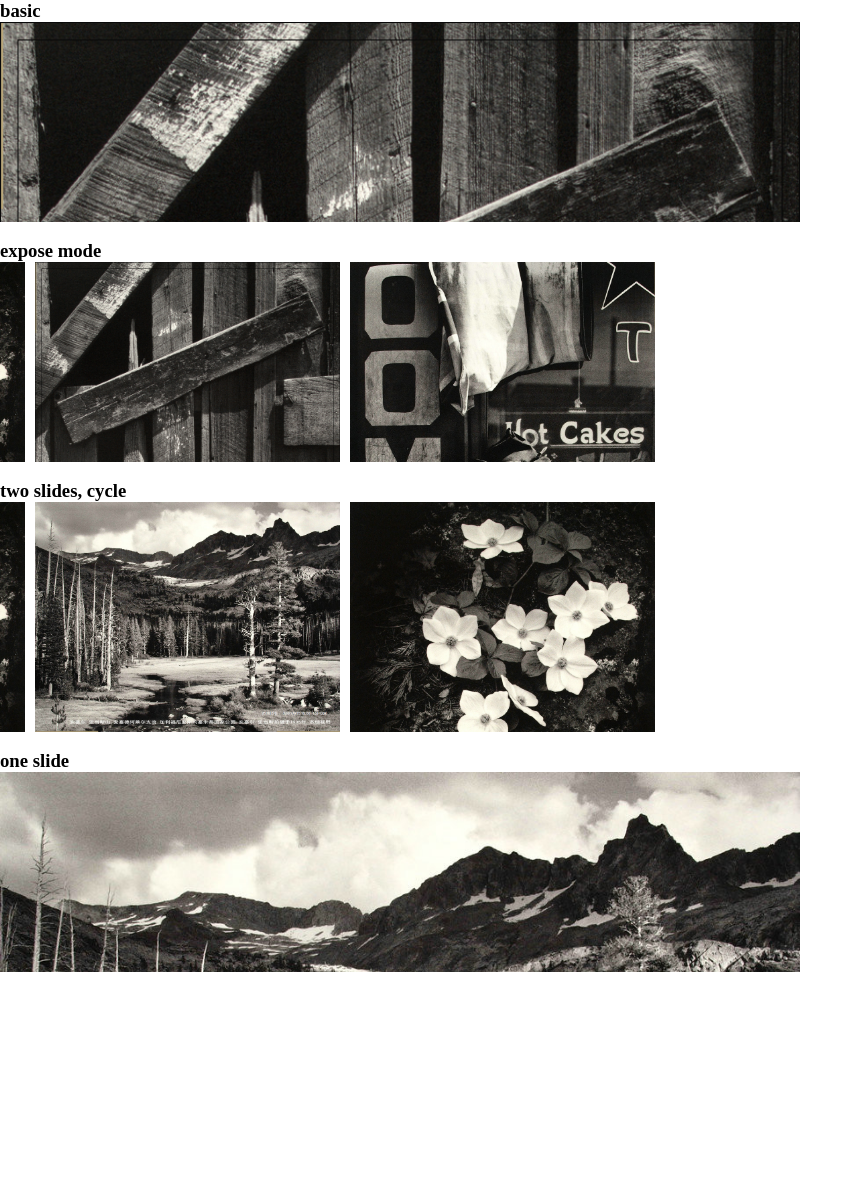
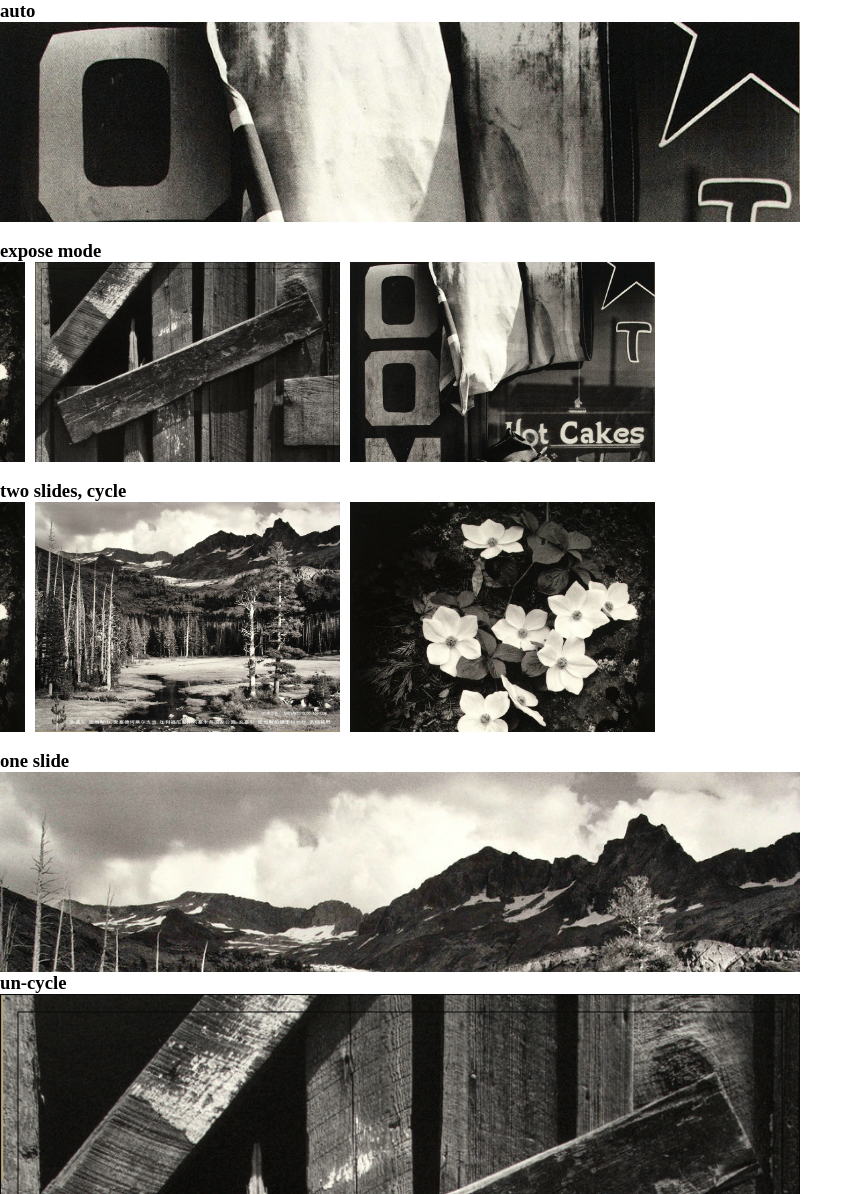
Before and after one commit to jiubao/swipe-core, a plain HTML site: page index.html in a window 1280 px wide. Shown: the whole page, without its empty margins (0-863 px from the left). Before the commit the page ends 972 px from the top, so only its background shows below. Drawn offline with Linux system fonts and the light colour scheme.

Commit message:
auto, css

```diff
--- a/index.html
+++ b/index.html
@@ -8,8 +8,8 @@
   </head>
   <body>
 
-      <h3>basic</h3>
-      <div id="swiper">
+    <h3>auto</h3>
+    <div id="auto">
       <div>
         <div><img src="./imgs/1.jpg" /> </div>
         <div><img src="./imgs/2.jpg" /> </div>
@@ -22,15 +22,15 @@
     <br>
 
     <h3>expose mode</h3>
-      <div id="swiper2">
-        <div class="swiper-main">
-          <div class="swiper-item2">
+    <div id="expose" class="swipe-core swipe-core-wh">
+      <div class="swipe-core-main">
+        <div class="swipe-core-item swipe-core-wh">
           <div class="box"> <img src="./imgs/1.jpg" /> </div>
         </div>
-          <div class="swiper-item2">
+        <div class="swipe-core-item swipe-core-wh">
           <div class="box"> <img src="./imgs/2.jpg" /> </div>
         </div>
-          <div class="swiper-item2">
+        <div class="swipe-core-item swipe-core-wh">
           <div class="box"> <img src="./imgs/3.jpg" /> </div>
         </div>
       </div>
@@ -39,7 +39,7 @@
     <br>
 
     <h3>two slides, cycle</h3>
-      <div id="swiper3">
+    <div id="two">
       <div>
         <div>
           <div class="box"> <img src="./imgs/5.jpg" /> </div>
@@ -53,7 +53,7 @@
     <br>
 
     <h3>one slide</h3>
-      <div id="swiper4">
+    <div id="one">
       <div>
         <div>
           <img src="./imgs/5.jpg" />
@@ -61,6 +61,15 @@
       </div>
     </div>
 
+    <h3>un-cycle</h3>
+    <div id="uncycle">
+      <div>
+        <div> <img src="./imgs/1.jpg" /> </div>
+        <div> <img src="./imgs/3.jpg" /> </div>
+        <div> <img src="./imgs/5.jpg" /> </div>
+      </div>
+    </div>
+
     <script src="./swipe-core.umd.js"></script>
     <script src="./index.js"></script>
   </body>
--- a/index.js
+++ b/index.js
@@ -1,33 +1,44 @@
-var root1 = document.getElementById('swiper')
+var basic = document.getElementById('auto')
+var expose = document.getElementById('expose')
+var two = document.getElementById('two');
+var one = document.getElementById('one');
+var uncycle = document.getElementById('uncycle');
+
 var screenWidth = window.screen.width
 window['swipe-core']({
-  root: root1,
-  elms: Array.prototype.slice.apply(root1.children[0].children),
+  root: basic,
+  elms: Array.prototype.slice.apply(basic.children[0].children),
   height: 200,
+  auto: true
   // width: window.screen.width
   // cycle: false,
   // index: 0
 })
 
 window['swipe-core']({
-  root: document.getElementById('swiper2'),
-  elms: document.querySelectorAll('.swiper-item2'),
-  width: 315,
-  expose: true
+  root: expose,
+  elms: Array.prototype.slice.apply(expose.children[0].children),
+  expose: true,
+  css: true
 })
 
-var root3 = document.getElementById('swiper3');
 window['swipe-core']({
-  root: root3,
-  elms: Array.prototype.slice.apply(root3.children[0].children),
+  root: two,
+  elms: Array.prototype.slice.apply(two.children[0].children),
   width: 315,
   height: 230,
-  expose: true
+  expose: true,
 })
 
-var root4 = document.getElementById('swiper4')
 window['swipe-core']({
-  root: root4,
-  elms: Array.prototype.slice.apply(root4.children[0].children),
+  root: one,
+  elms: Array.prototype.slice.apply(one.children[0].children),
   height: 200
 })
+
+window['swipe-core']({
+  root: uncycle,
+  elms: Array.prototype.slice.apply(uncycle.children[0].children),
+  height: 200,
+  cycle: false
+})
--- a/style.css
+++ b/style.css
@@ -9,6 +9,11 @@ body {
   padding: 0 5px;
 }
 
-#swiper2, #swiper3 {
+#expose, #two {
   margin-left: 30px;
 }
+
+.swipe-core-wh {
+  width: 315px;
+  height: 200px;
+}
--- a/swipe-core.umd.js
+++ b/swipe-core.umd.js
@@ -48,34 +48,49 @@
   };
 
   // for a 60Hz monitor, requestAnimationFrame will trigger the callback every 16.67ms (1000 / 60 == 16.66...)
-  // todo: for performance concern, add threshold, to control how many times fn will be called in one minute
-  // var ticking = false
-  // export function requestFrame (fn, giveup) {
-  //   if (!giveup || !ticking) {
-  //     window.requestAnimationFrame(() => {
-  //       ticking = false
-  //       fn()
-  //     })
-  //     ticking = true
-  //   }
-  // }
-  var requestFrame = window.requestAnimationFrame;
-  var cancelFrame = window.cancelAnimationFrame;
+  var vendorPrefixes = ['webkit','moz','ms','o'];
+  var raf = vendorPrefixes.reduce(function (result, next) { return result || window[(next + "RequestAnimationFrame")]; }, window.requestAnimationFrame);
+  var caf = vendorPrefixes.reduce(function (result, next) { return result || window[(next + "CancelAnimationFrame")]; }, window.cancelAnimationFrame);
+  if (!raf || !caf) {
+    var last = 0;
+    raf = function (fn) {
+      var now = +new Date();
+      last = Math.max(now, last + 16);
+      return setTimeout(fn, last - now)
+    };
+    caf = clearTimeout;
+  }
+  // window.raf = raf
+  // window.caf = caf
 
   var cubic = function (k) { return --k * k * k + 1; };
+
+  // TODO: desktop support, mouse / pointer events
+  // var touch = 'ontouchstart' in window
+  // export var pointerdown = touch ? 'touchstart' : 'mousedown'
+  // export var pointermove = touch ? 'touchmove' : 'mousemove'
+  // export var pointerup = touch ? 'touchend' : 'mouseup'
+  var pointerdown = 'touchstart';
+  var pointermove = 'touchmove';
+  var pointerup = 'touchend';
+
+  var computedProp = function (el, prop) { return window.getComputedStyle(el, null).getPropertyValue(prop); };
 
   var FAST_THRESHOLD = 120;
   var FAST_INTERVAL = 250;
   var MAX_INTERVAL = 1000;
+  var AUTO_TIMEOUT = 3000;
 
   var defaultOptions = {
+    auto: false,
     cycle: true,
     expose: false,
     root: null, // required
     elms: [], // required
     index: 0,
     width: window.screen.width, // required
-    height: 200 // required
+    height: 200, // required
+    css: false
   };
 
   var hides = document.createElement('div');
@@ -93,10 +108,16 @@
     var height = opts.height;
     var cycle = opts.cycle;
     var expose = opts.expose;
+    var auto = opts.auto;
+    var css = opts.css;
 
     if (!root) { return }
 
-    var main = root.children[0], animations = {main: -1}, threshold = width / 3;
+    if (css) {
+      width = Number(computedProp(root, 'width').slice(0, -2));
+      height = Number(computedProp(root, 'height').slice(0, -2));
+    }
+    var main = root.children[0], animations = {main: -1, timeouts: []}, threshold = width / 3;
 
     /*
      * 0000: start
@@ -104,9 +125,10 @@
      * 0010: animating
      * 0100: vertical scrolling
      */
-    var phase = 0;
+    var phase = 0, autoPhase = 0;
     var restartX = 0, direction = 0; // -1: left, 0: na, 1: right
     var x = 0, startTime = 0, startX = 0, currentX = 0, startY = 0, slides = [];
+    var two = false;
 
     var current = elms[index];
 
@@ -116,14 +138,12 @@
     init();
 
     return {
-      init: init, destroy: destroy
+      destroy: destroy, index: function (_) { return current.index; }
     }
 
     function onTouchStart (evt) {
-      if (phase === 2) {
-        // while (animations.length) animations.splice(0, 1)[0]()
-        cancelFrame(animations.main);
-      }
+      caf(animations.main);
+      while (animations.timeouts.length) { clearTimeout(animations.timeouts.splice(0, 1)[0]); }
       phase = 0;
       direction = 0;
 
@@ -161,7 +181,7 @@
     }
 
     function moveRight () {
-      hide(current.next);
+      two || hide(current.next);
       current = current.prev;
       if (!stopR()) {
         moveEx(current.prev, current.x - width);
@@ -170,12 +190,24 @@
     }
 
     function moveLeft () {
-      hide(current.prev);
+      two || hide(current.prev);
       current = current.next;
       if (!stopL()) {
         moveEx(current.next, current.x + width);
         show(current.next);
       }
+    }
+
+    function onAutoAnimation () {
+      if (-current.x - x <= width / 2) { autoPhase = 0; }
+      else if (autoPhase === 0) {
+        autoPhase = 1;
+        moveLeft();
+      }
+    }
+
+    function autoCallback () {
+      animations.timeouts.push(setTimeout(function () { return animate(main, x, x - width, MAX_INTERVAL, onAutoAnimation, autoCallback); }, AUTO_TIMEOUT));
     }
 
     function onTouchEnd (evt) {
@@ -197,11 +229,13 @@
 
       var t = Math.min(Math.max(MAX_INTERVAL * Math.abs(to - x) / width, FAST_INTERVAL), MAX_INTERVAL * 2 / 3);
       animate(main, x, to, fast ? FAST_INTERVAL : t);
+      auto && autoCallback();
     }
 
-    function animate (elm, from, to, interval, callback) {
+    function animate (elm, from, to, interval, onAnimation, callback) {
       var start = Date.now();
       function loop () {
+        isFunction(onAnimation) && onAnimation();
         var now = Date.now();
         var during = now - start;
         if (during >= interval) {
@@ -212,7 +246,7 @@
         var distance = (to - from) * cubic(during / interval) + from;
         x = distance;
         moveX(elm, distance);
-        animations.main = requestFrame(loop);
+        animations.main = raf(loop);
       }
       loop();
     }
@@ -221,42 +255,49 @@
       if (elms.length === 0) { return }
       if (!expose) { root.style.overflow = 'hidden'; }
       root.style.position = 'relative';
-      root.style.width = width + 'px';
-      root.style.height = height + 'px';
-      var one = elms.length === 1;
-      if (elms.length === 2) {
+      if (!css) {
+        root.style.width = width + 'px';
+        root.style.height = height + 'px';
+      }
+      if (elms.length === 2 && cycle) {
         elms.push(elms[0].cloneNode(true));
         show(elms[2]);
         elms.push(elms[1].cloneNode(true));
         show(elms[3]);
       }
+      var one = elms.length === 1;
+      two = elms.length === 2;
       slides = new LinkList(elms);
       moveEx(current, 0);
-      one || moveEx(current.prev, -width);
+      one || two || moveEx(current.prev, -width);
       one || moveEx(current.next, width);
       elms.forEach(function (el) {
         el.style.position = 'absolute';
-        el.style.width = width + 'px';
-        el.style.height = height + 'px';
+        if (!css) {
+          el.style.width = width + 'px';
+          el.style.height = height + 'px';
+        }
         el.style.overflow = 'hidden';
-        if (!one && el !== current && el !== current.prev && el !== current.next) { hide(el); }
+        if (!two && !one && el !== current && el !== current.prev && el !== current.next) { hide(el); }
       });
 
       if (one) { return }
 
-      if (!cycle && index === 0) { hide(current.prev); }
-      if (!cycle && index === elms.length - 1) { hide(current.next); }
+      if (!two && !cycle && index === 0) { hide(current.prev); }
+      if (!two && !cycle && index === elms.length - 1) { hide(current.next); }
 
       destroy();
-      on(root, 'touchstart', onTouchStart);
-      on(root, 'touchmove', onTouchMove);
-      on(root, 'touchend', onTouchEnd);
+      on(root, pointerdown, onTouchStart);
+      on(root, pointermove, onTouchMove);
+      on(root, pointerup, onTouchEnd);
+
+      auto && autoCallback();
     }
 
     function destroy () {
-      off(root, 'touchstart', onTouchStart);
-      off(root, 'touchmove', onTouchMove);
-      off(root, 'touchend', onTouchEnd);
+      off(root, pointerdown, onTouchStart);
+      off(root, pointermove, onTouchMove);
+      off(root, pointerup, onTouchEnd);
     }
   }
   var moveEx = function (el, x) { el.x = x; moveX(el, x); };
@@ -264,8 +305,8 @@
 
   function moveX (el, x) {
     if (!el) { return }
-    el.style.webkitTransition = '';
-    el.style.webkitTransform = "translate3d(" + x + "px, 0, 0)";
+    el.style.transition = el.style.webkitTransition = '';
+    el.style.transform = el.style.webkitTransform = "translate3d(" + x + "px, 0, 0)";
   }
 
   return swipeIt;
```
Lines whose indentation alone changed are shown as unchanged.
